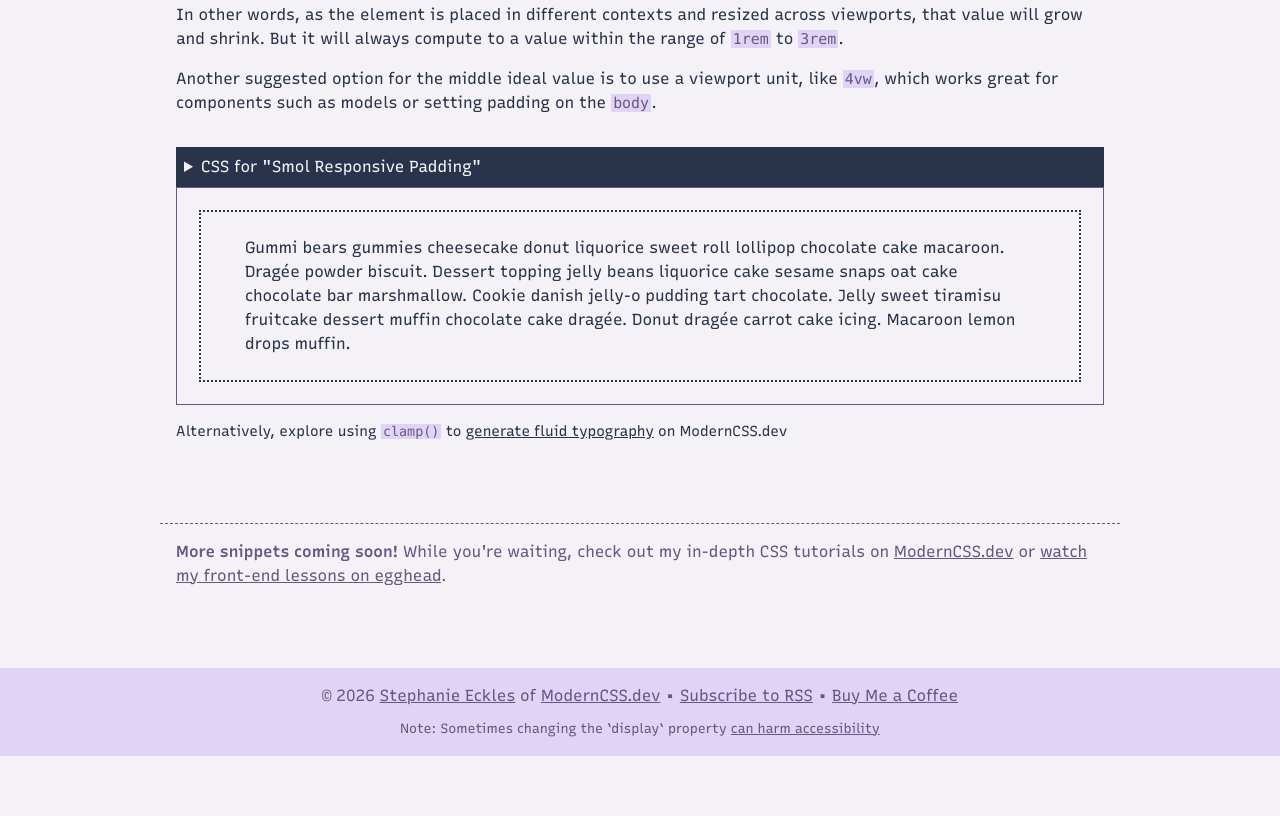
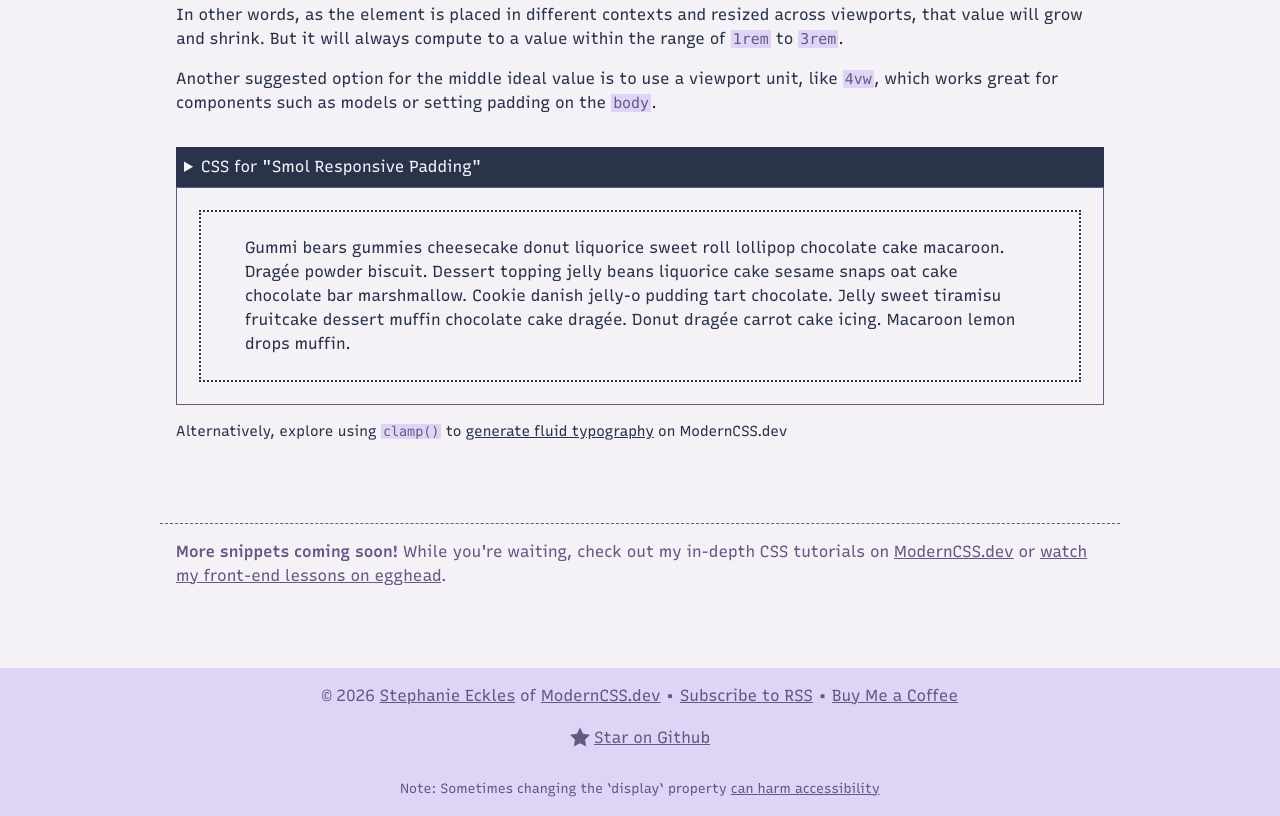
Before and after one commit to 5t3ph/smolcss, an Eleventy site: page src/index.njk in a window 1280 px wide. Shown: the part 2577-3393 px from the top of the page. Before the commit the page ends 3333 px from the top, so only its background shows below. Built offline with nearby package versions, Linux system fonts and the light colour scheme; Eleventy itself is replaced by a stand-in of ours; files that its build step writes are made by us from their sources.

Commit message:
Add GitHub link

```diff
--- a/package.json
+++ b/package.json
@@ -9,7 +9,7 @@
     "watch:eleventy": "eleventy --serve",
     "build:sass": "sass  --no-source-map src/sass:public/css",
     "build:eleventy": "eleventy",
-    "postbuild": "postcss public/css/*.css -u autoprefixer cssnano -r",
+    "postbuild": "postcss public/css/*.css -u autoprefixer cssnano -r --no-map",
     "start": "npm-run-all color-tokens build:sass --parallel watch:*",
     "build": "npm-run-all color-tokens build:sass build:eleventy"
   },
--- a/src/_includes/base.njk
+++ b/src/_includes/base.njk
@@ -41,6 +41,9 @@
   </aside>
   <footer>
   <p>&copy; {% year %} <a href="https://twitter.com/5t3ph">Stephanie Eckles</a> of <a href="https://moderncss.dev">ModernCSS.dev</a> • <a href="/feed/">Subscribe to RSS</a> • <a href="https://www.buymeacoffee.com/moderncss">Buy Me a Coffee</a></p>
+  <a href="https://github.com/5t3ph/smolcss" class="link-github"><svg xmlns="http://www.w3.org/2000/svg" viewBox="0 0 32 32" aria-hidden="true" focusable="false">
+      <path d="M32 12.408l-11.056-1.607-4.944-10.018-4.944 10.018-11.056 1.607 8 7.798-1.889 11.011 9.889-5.199 9.889 5.199-1.889-11.011 8-7.798z"></path>
+    </svg> Star on Github</a>
   <p><small>Note: Sometimes changing the `display` property <a href="https://adrianroselli.com/2020/10/a11yto-conf-css-display-properties-versus-html-semantics.html">can harm accessibility</a></small></p>
   </footer>
 </body>
--- a/src/sass/_layout.scss
+++ b/src/sass/_layout.scss
@@ -57,7 +57,7 @@ body > footer {
   text-align: center;
   padding: 1rem;
 
-  :last-child {
+  > :last-child {
     margin-top: 0.5rem;
   }
 }
@@ -124,3 +124,19 @@ $category-colors: (
     border-radius: 0.25em;
   }
 }
+
+.link-github {
+  display: inline-flex;
+  align-items: center;
+  line-height: 1;
+  justify-self: center;
+  margin-top: 1.25rem;
+  margin-bottom: 1.25rem;
+
+  svg {
+    width: 1.25em;
+    fill: currentColor;
+    margin-right: 0.25em;
+    transform: translateY(-5%);
+  }
+}
```
